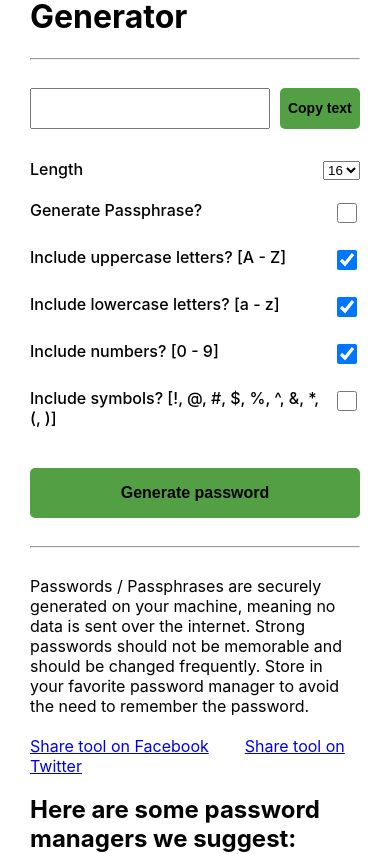
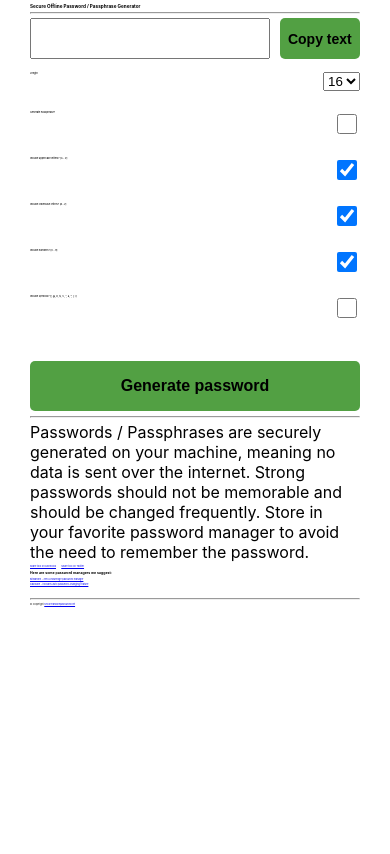
Before and after one commit to webbdan1/RPG-React, a React (Create React App) app: page / in a window 390 px wide. Shown: the top 854 px of the page. Built offline with nearby package versions, Linux system fonts and the light colour scheme.

Commit message:
dimensions changed for mobile

```diff
--- a/src/App.css
+++ b/src/App.css
@@ -4,17 +4,13 @@
 @media screen and (max-device-width: 480px){
     header {
       margin-top: -64px !important;
-      font-size: 10px;
+      font-size: .6vw;
     }
     body{
         -webkit-text-size-adjust:none;
         font-family:Helvetica, Arial, Verdana, sans-serif;
         padding:0;
-        font-size: 10px;
-    }
-    .about__box {
-      font-size: 10px;
-      font-weight: normal;
+        font-size: .6vw;
     }
 }
 
@@ -52,6 +48,7 @@ div#root {
   margin: 0 auto;
   min-height: 100%;
   bottom: 0;
+  font-size: .6vw;
 }
 
 .wrapper-box {
--- a/src/App.js
+++ b/src/App.js
@@ -354,12 +354,15 @@ function popup(url) {
         </h2>
 
         <p>
-            <a href="https://securerandompassword.net"> Bitwarden - Zero-knowledge password manager</a>
+            <a href="https://bitwarden.com/"> Bitwarden - Zero-knowledge password manager</a>
         </p>
 
         <p>
             <a href="https://1password.com/"> Dashlane - includes auto password-changing feature </a>
         </p>
+        <br /><br /><br />
+        <hr class="solid"/>
+        <p>© Copyright <a href="https://securerandompassword.net/"> securerandompassword.net </a></p>
 
      </div>
 
```
